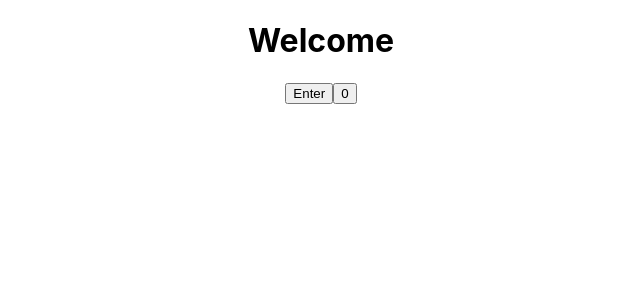
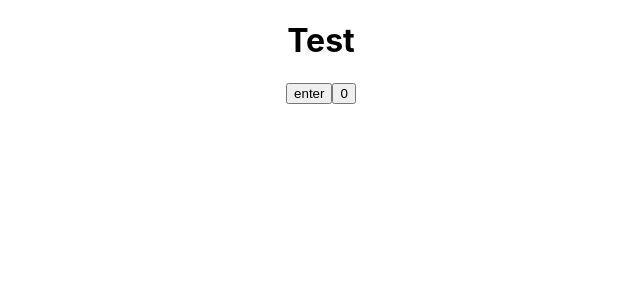
Before and after one commit to MartinBradbury/react-trial, a React (Create React App) app in the folder my-app/: page / in a window 1280 px wide. Shown: the top 300 px of the page, without its empty margins (319-959 px from the left). Built offline with nearby package versions, Linux system fonts and the light colour scheme.

Commit message:
another test

```diff
--- a/my-app/src/App.js
+++ b/my-app/src/App.js
@@ -12,6 +12,7 @@ import BeepOne from './components/BeepOne';
 import EventsClass from './components/EventsClass';
 import EventsFunctional from './components/EventsFunctional';
 import FinalComponent from './components/FinalComponent';
+import Stateful from './components/Stateful';
 
 
 
@@ -28,7 +29,9 @@ function App() {
       {/* <BeepOne />
       <EventsClass />
       <EventsFunctional /> */}
-      <FinalComponent />
+      {/* <FinalComponent /> */}
+      <Stateful />
+
     </div>
     </>
   );
--- a/my-app/src/components/FinalComponent.js
+++ b/my-app/src/components/FinalComponent.js
@@ -28,11 +28,6 @@ export class FinalComponent extends Component {
         })
     }
 
-
-
-
-
-
   render() {
     return (
       <div>
--- /dev/null
+++ b/my-app/src/components/Stateful.js
@@ -0,0 +1,45 @@
+import React, { Component } from 'react'
+import StatefulGreetingWithPrevState from './StatefulGreeting';
+
+export class Stateful extends Component {
+    constructor(props) {
+      super(props)
+      this.state = {
+        heading: "Test",
+        buttonText: "enter",
+        count: 0,
+
+      };
+    }
+
+    theClick = () => {
+        this.setState((prevState => ({
+            heading: prevState.heading === "Test" ? "Passed" : "Test",
+            buttonText: prevState.buttonText === "enter" ? "exit" : "enter",
+        }))
+    )};
+
+    Counter = () => {
+        this.setState((prevState) => ({
+            count: prevState.count + 1,
+        }), () => {
+            console.log(this.state.count);
+        });
+    }
+
+
+
+
+
+  render() {
+    return (
+      <div>
+        <h1>{this.state.heading}</h1>
+        <button onClick={(this.theClick)}>{this.state.buttonText}</button>
+        <button onClick={(this.Counter)}>{this.state.count}</button>
+      </div>
+    )
+  }
+}
+
+export default Stateful
```
